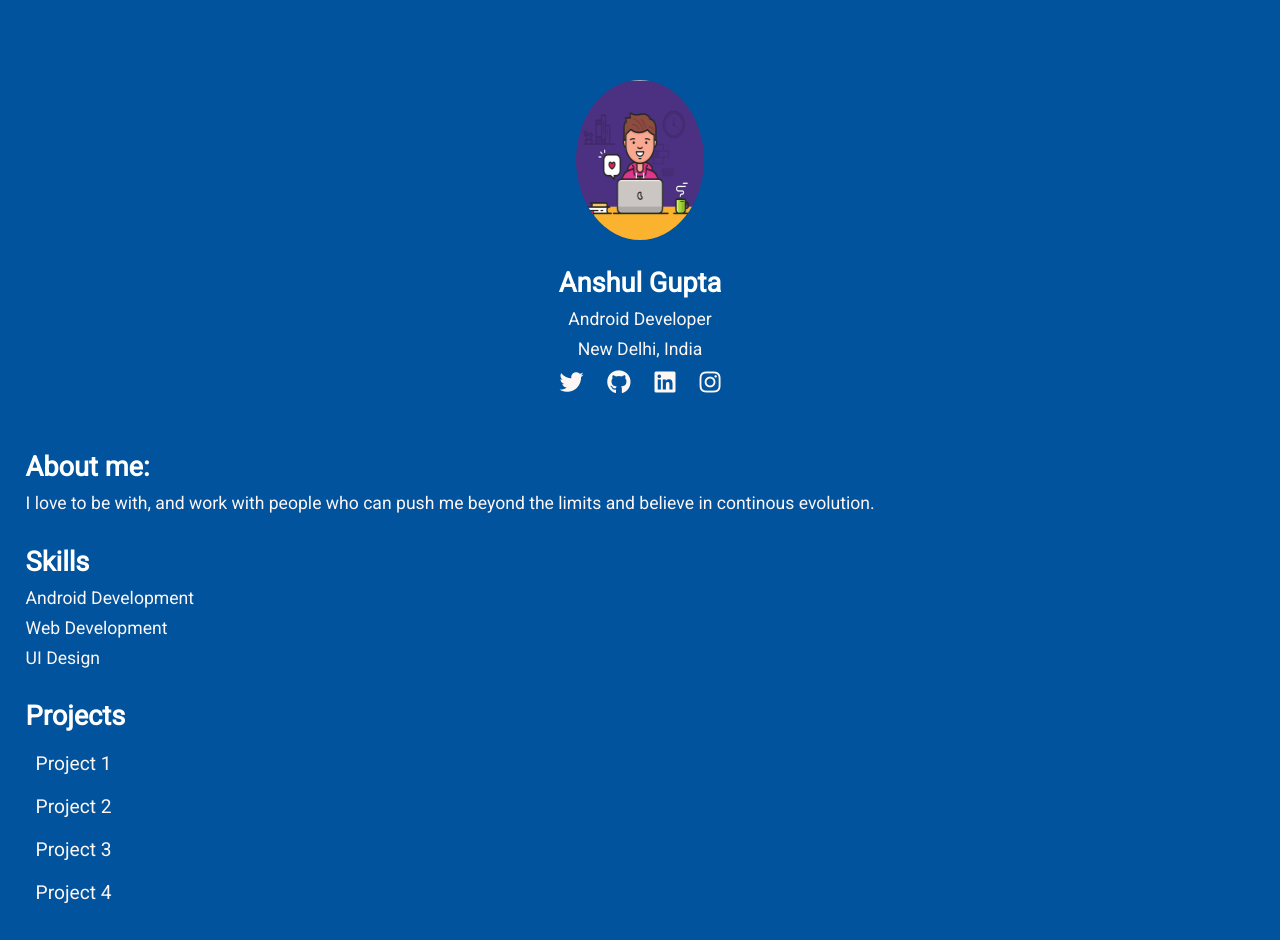
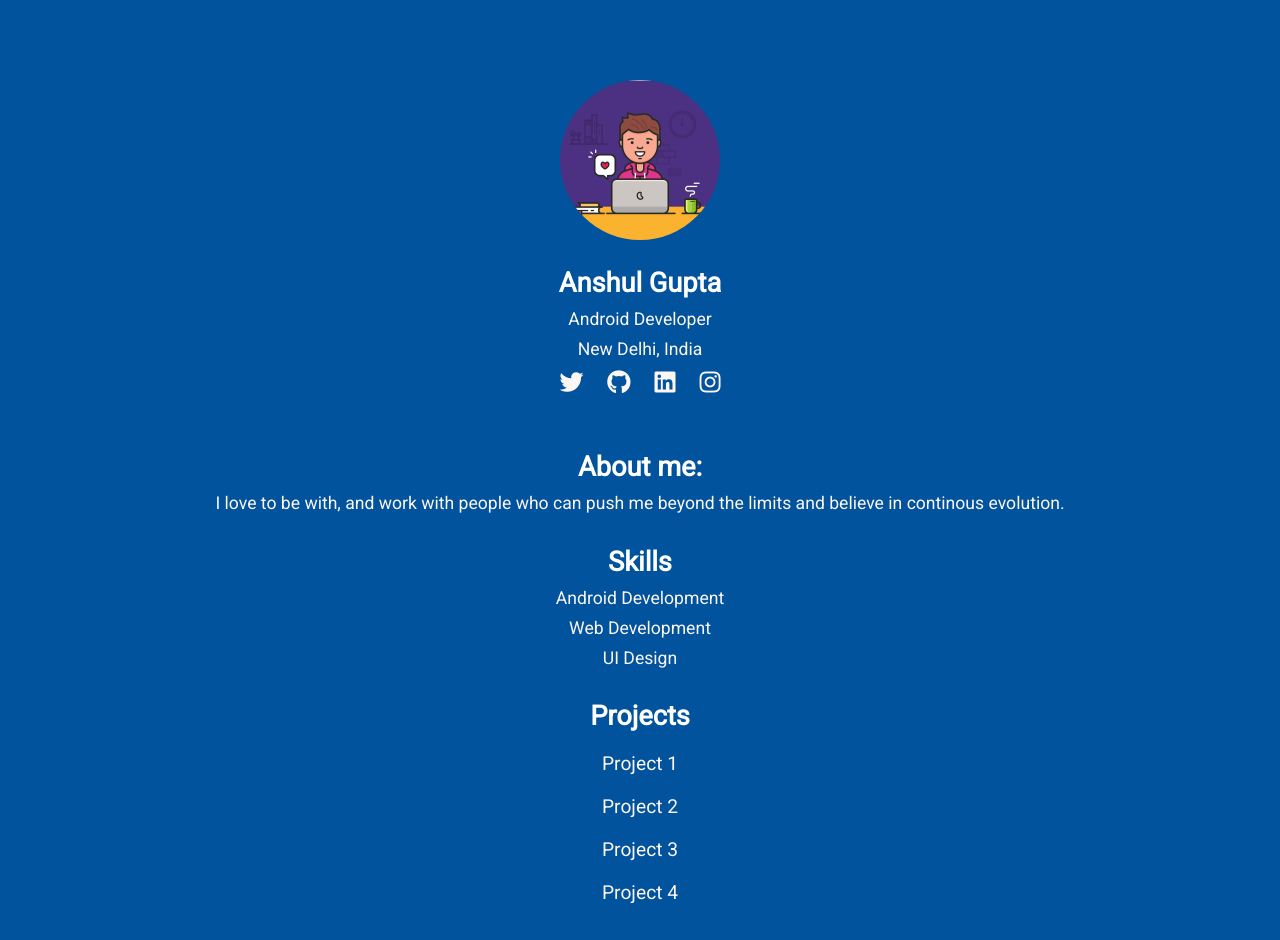
Before and after one commit to Anshul1507/simple-portfolio, a plain HTML site: page index.html in a window 1280 px wide. After the commit the page ends 914 px from the top, so only its background shows below. Drawn offline with Linux system fonts and the light colour scheme.

Commit message:
fix some css styling

```diff
--- a/style.css
+++ b/style.css
@@ -48,8 +48,12 @@ a {
 }
 
 .section-1 img {
-    width: 10vw;
-    height: 20vh;
+    width: 20vw;
+    height: 20vw;
+    min-width: 10vh;
+    min-height: 10vh;
+    max-width: 20vh;
+    max-height: 20vh;
     border-radius: 50%;
 }
 
@@ -58,9 +62,9 @@ a {
 
 .section-2 {
     padding-top: 4vh;
-    padding-left: 2vw;
-    padding-bottom: 2vw;
     width: 70%;
+    margin: auto;
+    text-align: center;
 }
 
 .section-2 p {
@@ -79,7 +83,6 @@ a {
     padding: 5px;
     font-size: 1.2rem;
     padding: 10px;
-    width: 250px;
 }
 
 
```
